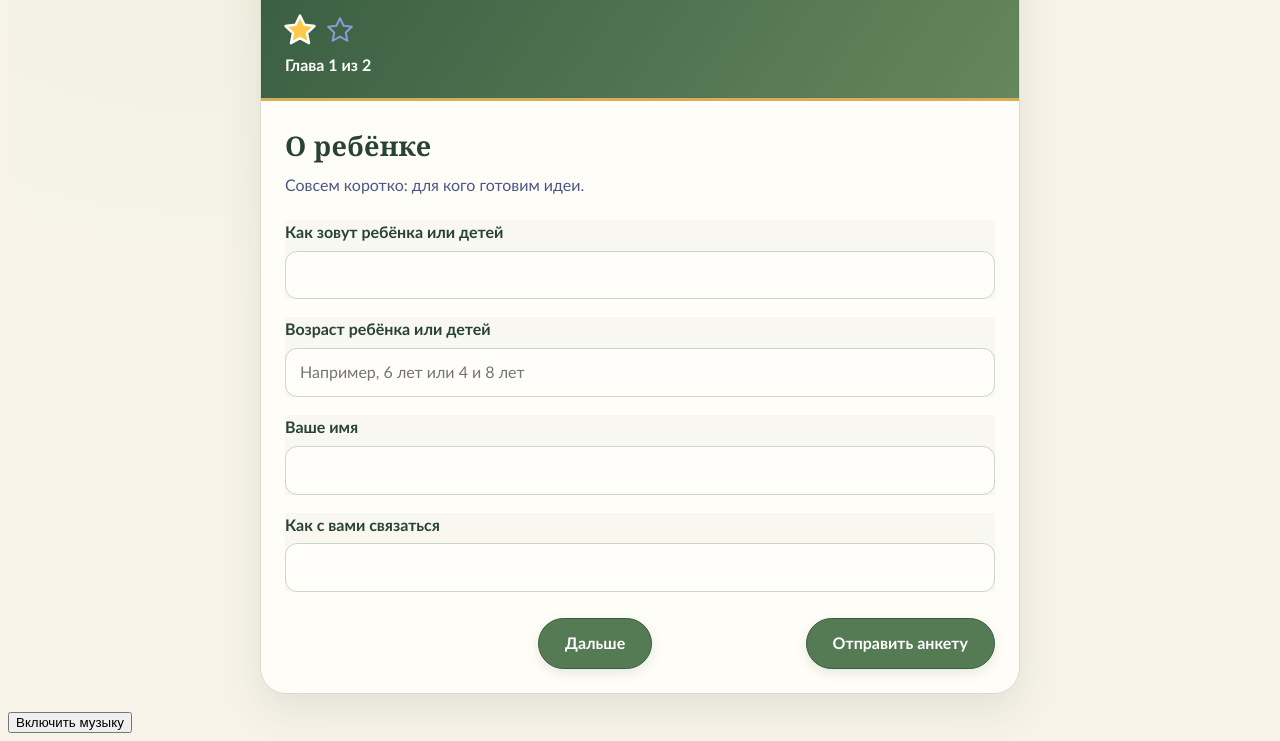
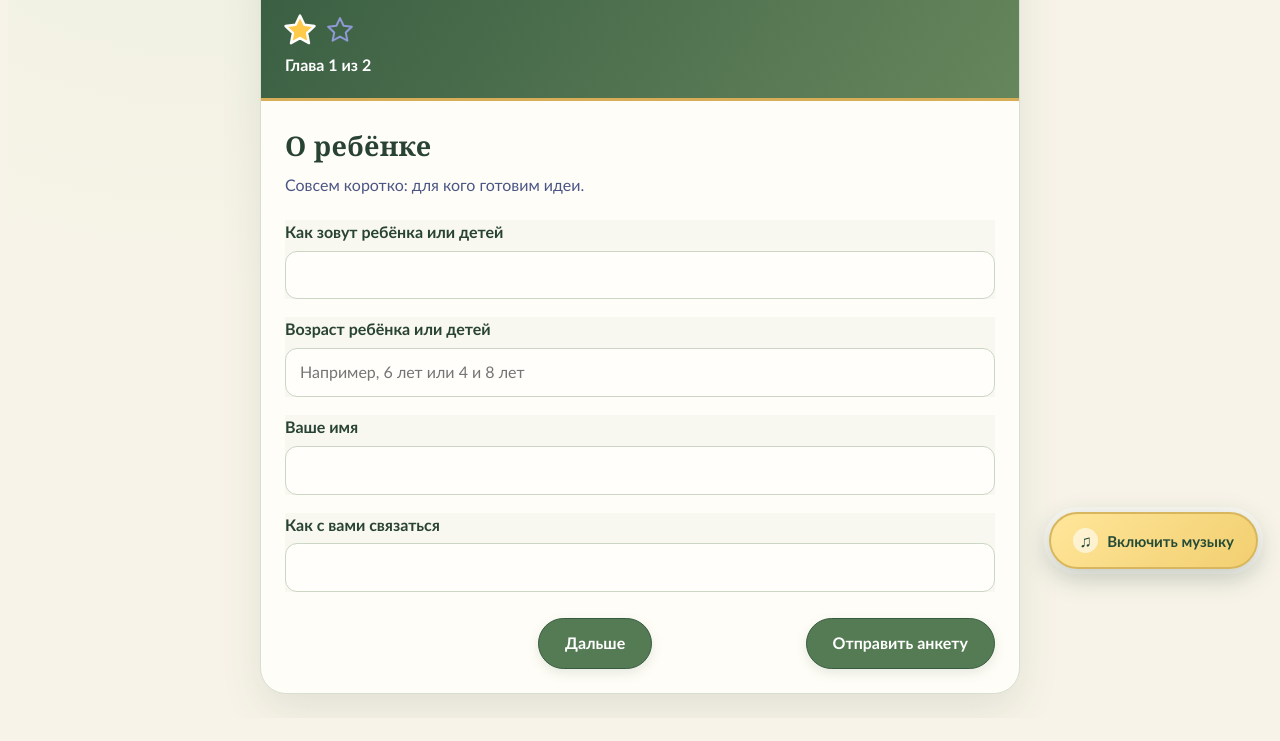
Before and after one commit to alexvakarin88-code/Tropinka_kids, a plain HTML site: page vyhodnye-anketa.html in a window 1280 px wide. Shown: the part 209-950 px from the top of the page. After the commit the page ends 927 px from the top, so only its background shows below. Drawn offline with Linux system fonts and the light colour scheme.

Commit message:
Apply consistent music control styling across all site pages

```diff
--- a/vyhodnye-anketa.html
+++ b/vyhodnye-anketa.html
@@ -39,6 +39,7 @@ a{color:var(--tp-green-dark)}
 .tp-pagebar-home:hover{background:#f1d995}
 @media(max-width:480px){.tp-pagebar-inner{min-height:54px}.tp-pagebar-brand{font-size:17px}.tp-pagebar-home{min-height:38px;padding:7px 12px;font-size:13px}}
 </style>
+  <link rel="stylesheet" href="assets/tropinka-clouds.css?v=20261104-3">
 </head>
 <body>
 <div class="tp-pagebar"><div class="tp-pagebar-inner"><a class="tp-pagebar-brand" href="index.html"><span class="tp-pagebar-mark" aria-hidden="true">✦</span>Тропинка</a><a class="tp-pagebar-home" href="index.html">← На главную</a></div></div>
```
